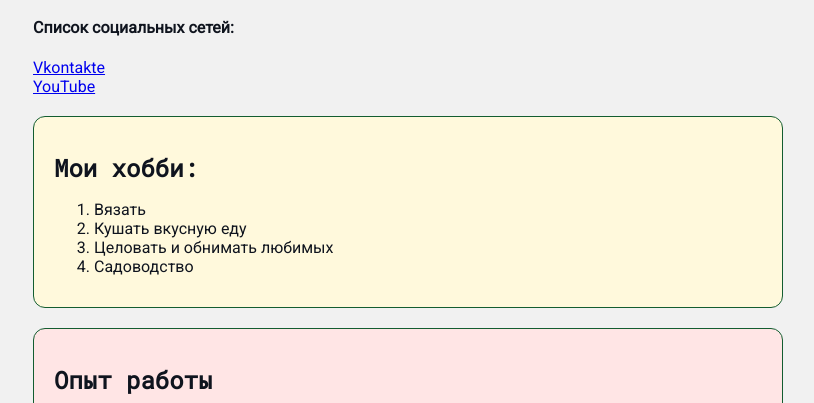
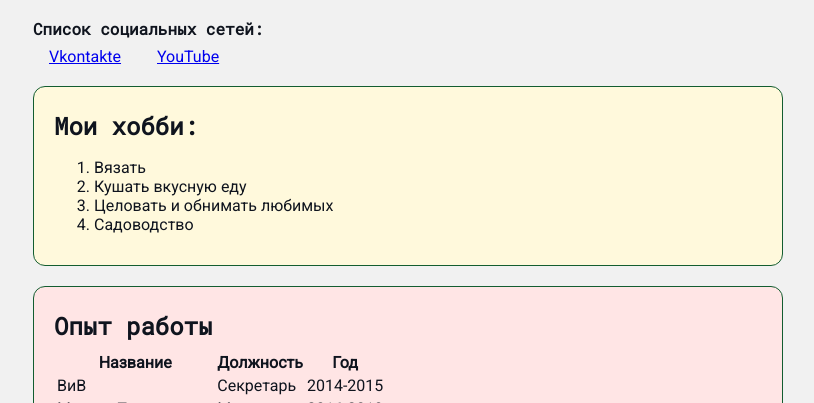
Before and after one commit to OlesyaGuyman/resume, a plain HTML site: page index.html in a window 1280 px wide. Shown: the part 361-764 px from the top of the page, without its empty margins (232-1046 px from the left). Drawn offline with Linux system fonts and the light colour scheme.

Commit message:
Fix margin info a" git status git push "

```diff
--- a/001_index.css
+++ b/001_index.css
@@ -35,9 +35,14 @@
     font-family: 'Roboto Mono';
 }
 
-.info-text h4 {
-    margin-bottom: 10px;
+.info h4 {
+    margin-bottom: 8px;
+    font-family: 'Roboto Mono';
+}
 
+.info a {
+    margin-left: 16px;
+    margin-right: 16px;
 }
 
 .card {
@@ -48,8 +53,9 @@
 }
 
 .card h2 {
-    margin-bottom: 10px;
-    font-family: 'Roboto Mono' ;
+    margin-bottom: 8px;
+    font-family: 'Roboto Mono';
+    margin-top: 8px;
 }
 
 .card-soc {
```
Also changed, not shown: index.html (+0 -2 lines).
